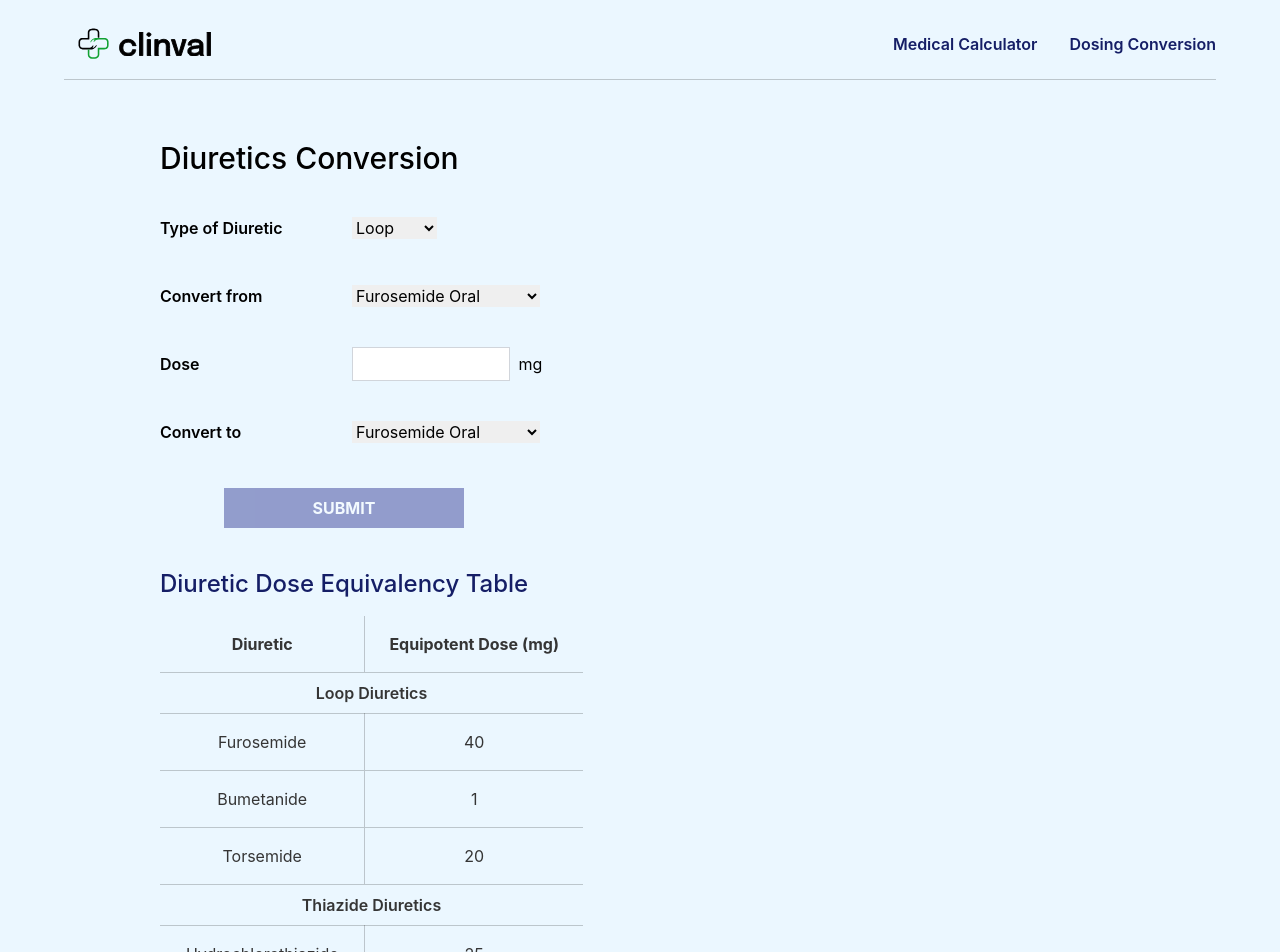
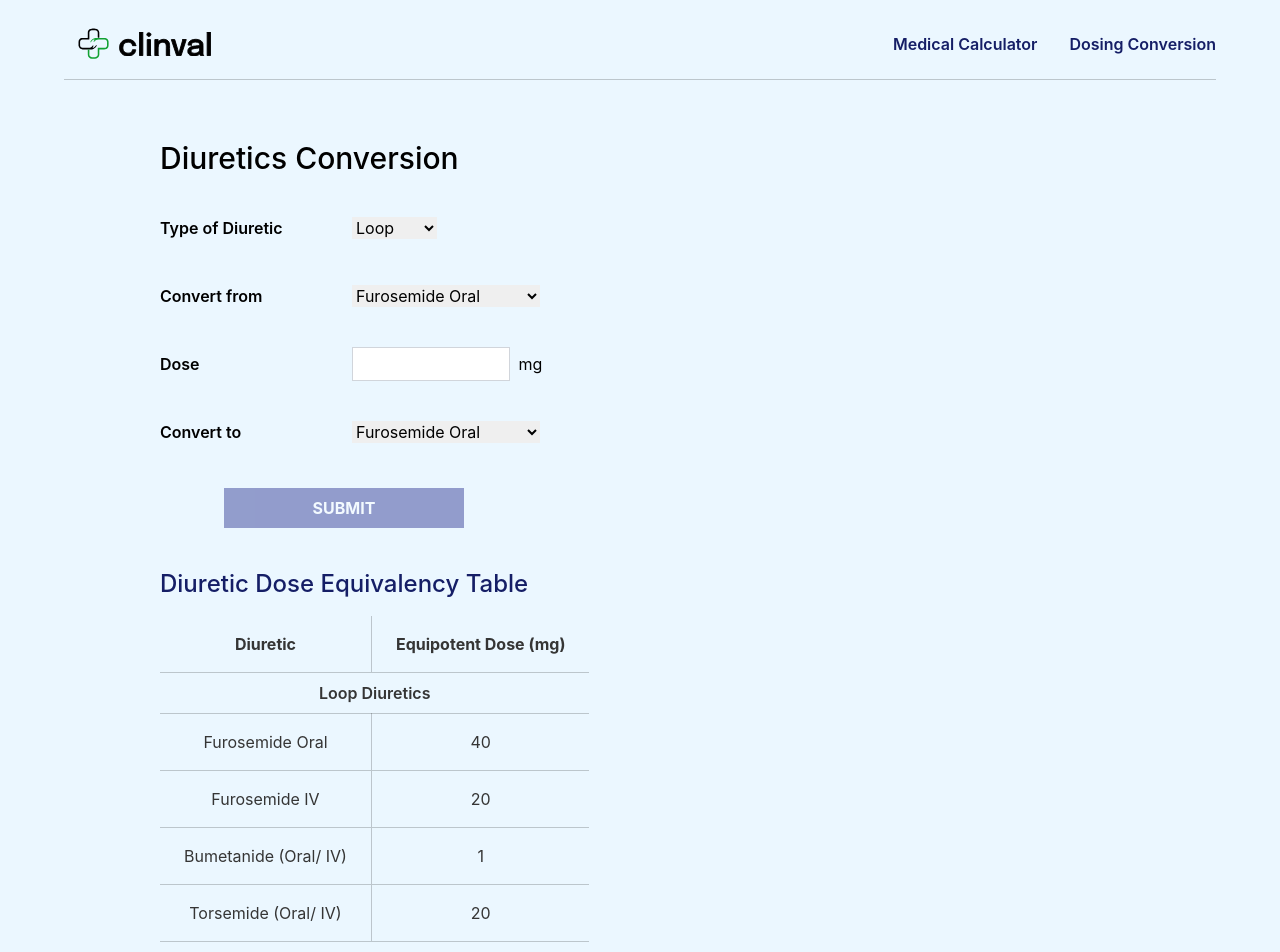
Before and after one commit to Thesaleem/clinval, a React (Create React App) app: page /dose-converter/diuretics in a window 1280 px wide. Shown: the top 952 px of the page. Built offline with nearby package versions, Linux system fonts and the light colour scheme.

Commit message:
update files

```diff
--- a/src/components/Medical Calculator/Dose Converter/Diuretics.tsx
+++ b/src/components/Medical Calculator/Dose Converter/Diuretics.tsx
@@ -223,17 +223,22 @@ const Corticosteroid = () => {
                         </tr>
 
                         <tr  className="">
-                            <td  className="px-6 text-center">Furosemide</td>
+                            <td  className="px-6 text-center">Furosemide Oral</td>
                             <td  className="px-6 py-4 text-center">40</td>
                         </tr>
 
                         <tr  className="">
-                            <td className="px-6 text-center">Bumetanide</td>
+                            <td  className="px-6 text-center">Furosemide IV</td>
+                            <td  className="px-6 py-4 text-center">20</td>
+                        </tr>
+
+                        <tr  className="">
+                            <td className="px-6 text-center">Bumetanide (Oral/ IV)</td>
                             <td className="px-6 py-4 text-center">1</td>
                         </tr>
 
                         <tr  className="">
-                            <td className="px-6 text-center">Torsemide</td>
+                            <td className="px-6 text-center">Torsemide (Oral/ IV)</td>
                             <td className="px-6 py-4 text-center">20</td>
                         </tr>
 
```
